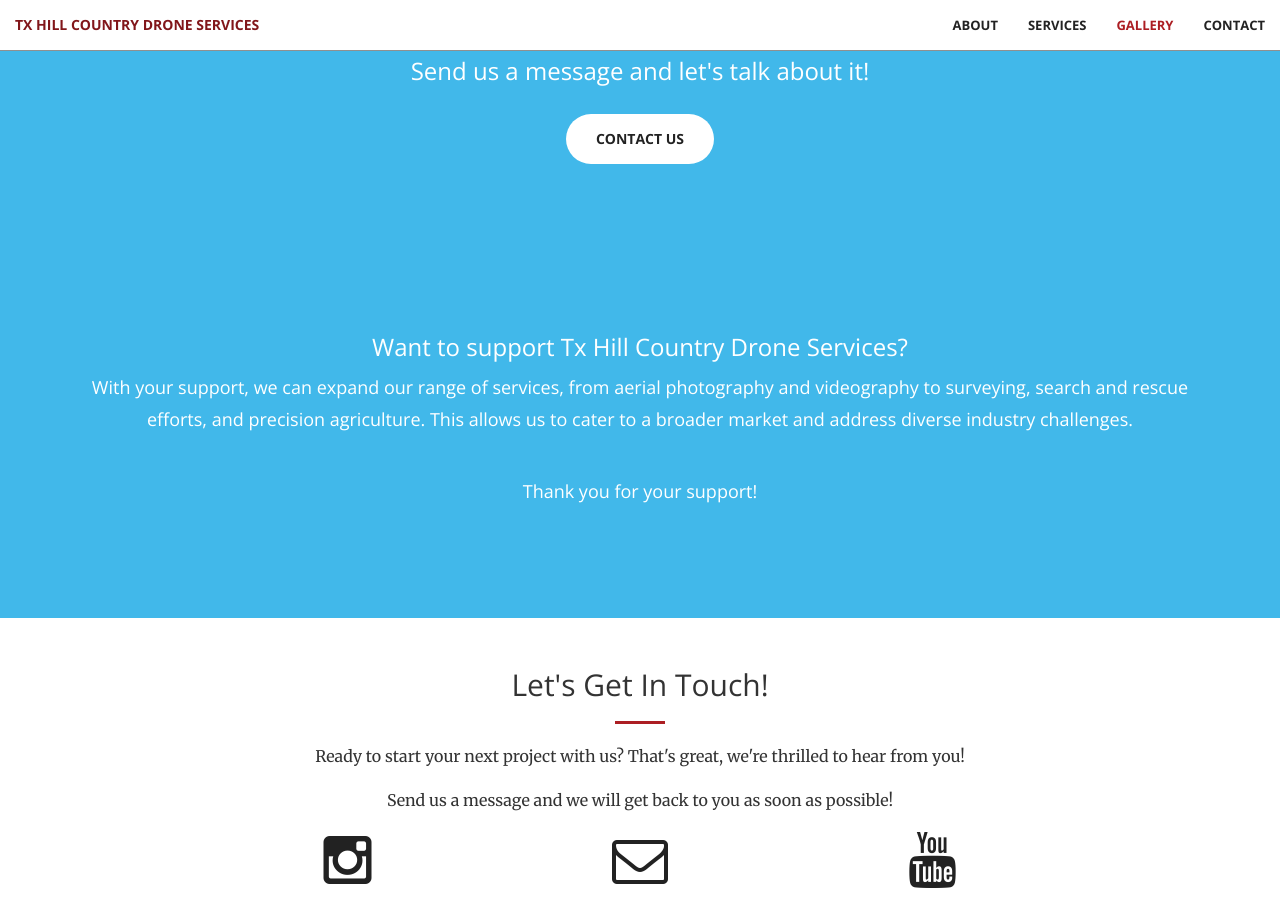
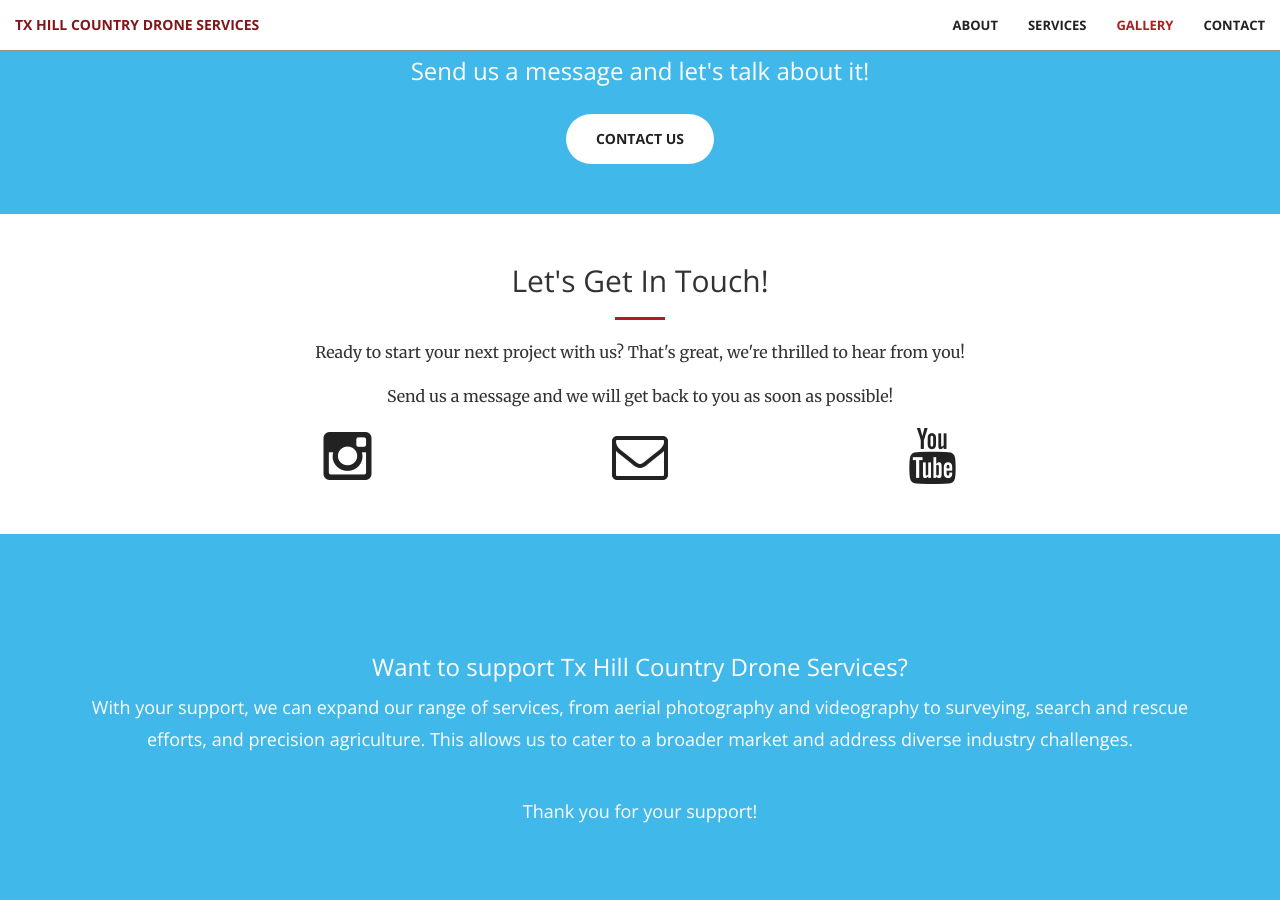
Before and after one commit to thcdroneservices/thcdroneservices.github.io, a Jekyll site: the page built from index.html, in a window 1280 px wide and 900 px high, scrolled down 3395 px. Built offline with Jekyll 4.4.1, drawn with Linux system fonts in a browser that asks for light colours.

Commit message:
update lt

```diff
--- a/_layouts/front.html
+++ b/_layouts/front.html
@@ -11,8 +11,8 @@
   {% include aside.html %}
   {% include portfolio.html %}
   {% include aside2.html %}
+  {% include aside3.html %}
   {% include contact.html %}
-  {% include aside3.html %}
   {% include contact-form.html %}
   {% include scripts.html %}
 </body>
```
